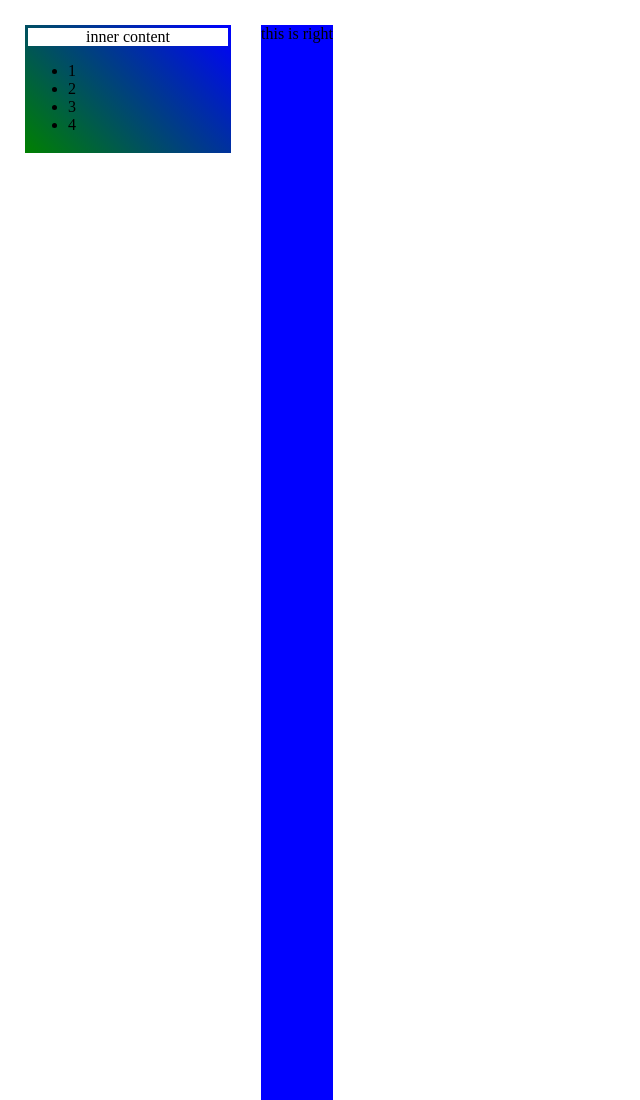
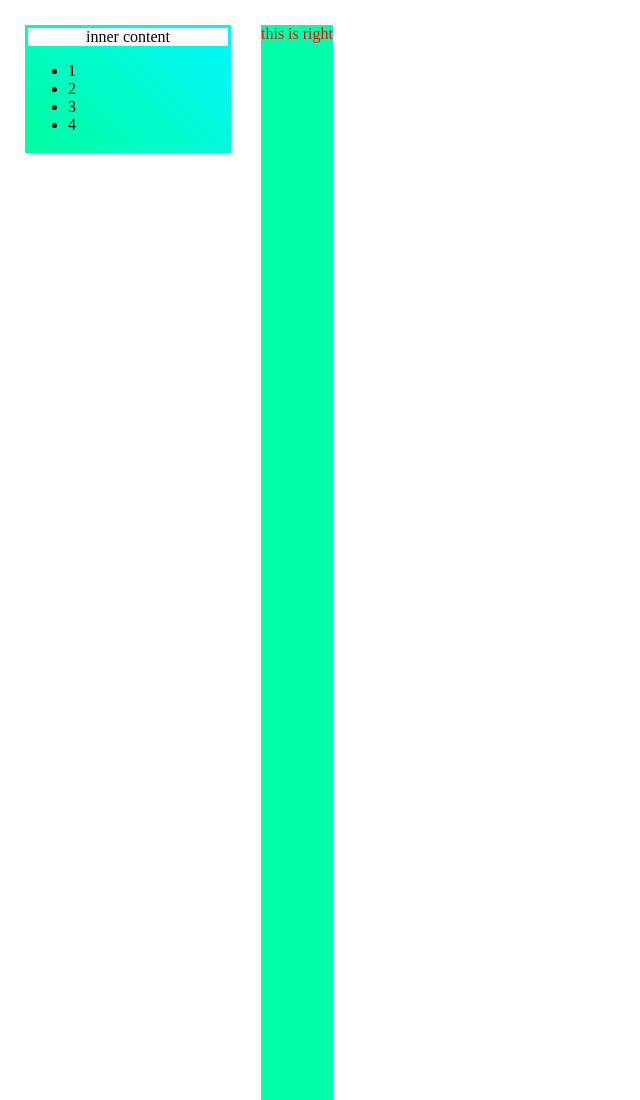
Before and after one commit to amitopu/test-git, a plain HTML site: page index.html in a window 1280 px wide. Shown: the top 1100 px of the page, without its empty margins (0-640 px from the left). Drawn offline with Linux system fonts and the light colour scheme.

Commit message:
Gradient and color changed

```diff
--- a/style.css
+++ b/style.css
@@ -9,7 +9,8 @@ body{
   margin: 10px;
 }
 .right {
-  background-color: blue;
+  color: red;
+  background-color: #00ffaa;
   height: 1600px;
   margin: 15px;
 }
@@ -19,7 +20,7 @@ body{
 }
 
 .left-content{
-  background: linear-gradient(45deg, green, blue);
+  background: linear-gradient(45deg, #00ff9d, #00f7ff);
   position: sticky;
   position: -webkit-sticky;
   top: 10px;
```
